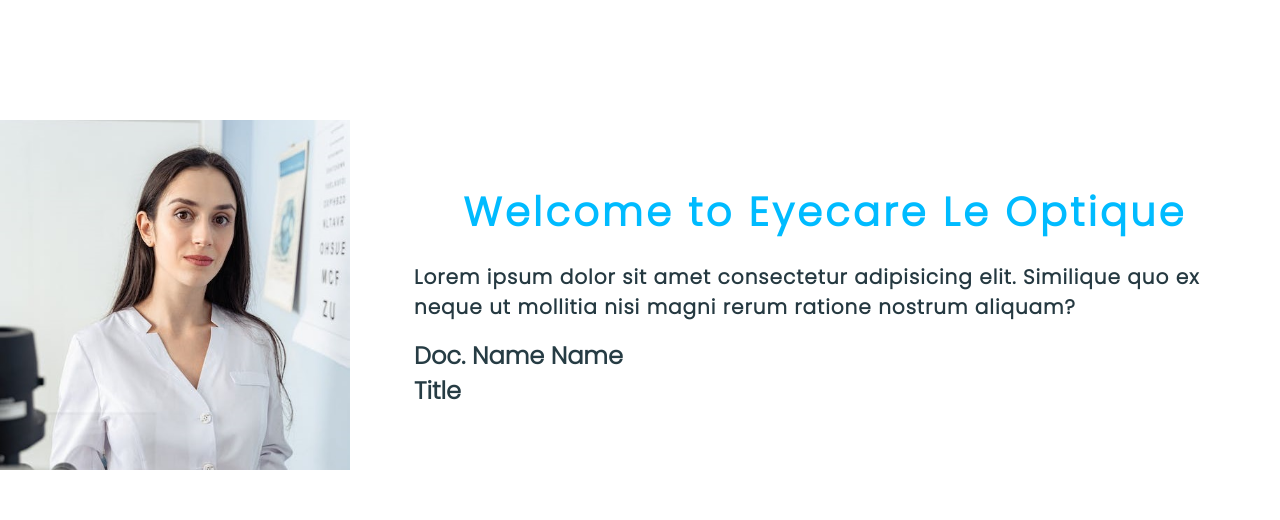
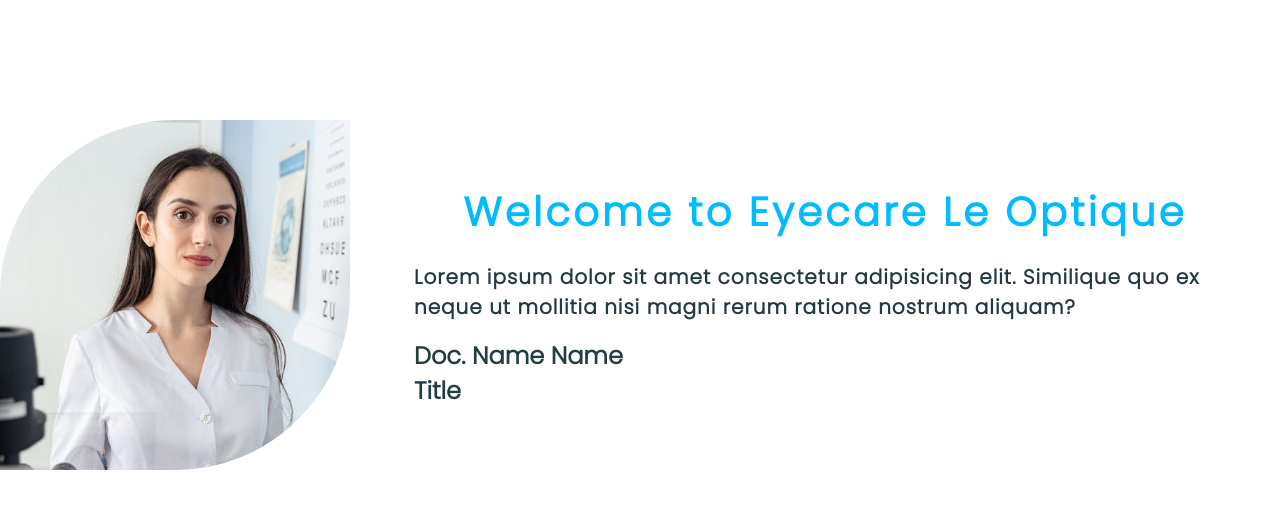
Before and after one commit to Rej327/Eyecare-Le-Optic, a Next.js app: page / in a window 1280 px wide. Shown: the part 840-1360 px from the top of the page. Built offline with nearby package versions, Linux system fonts and the light colour scheme.

Commit message:
Border welcome img

```diff
--- a/src/components/Welcome.tsx
+++ b/src/components/Welcome.tsx
@@ -9,7 +9,13 @@ export default function Welcome() {
   return (
     <div className={variable.welcomeSection}>
       <div className={variable.imgContainer}>
-        <Image src={profile} alt="Doc. Chadilyn" height={350} width={350} />
+        <Image
+          src={profile}
+          alt="Doc. Chadilyn"
+          height={350}
+          width={350}
+          className={variable.img}
+        />
       </div>
 
       {welcomeContent.map((data) => (
--- a/src/styles/variables.module.scss
+++ b/src/styles/variables.module.scss
@@ -176,6 +176,10 @@ $header-weight: 600;
     display: flex;
     justify-content: center;
     align-items: center;
+
+    .img {
+      border-radius: 50% 0 50% 0;
+    }
   }
 
   .context {
```
